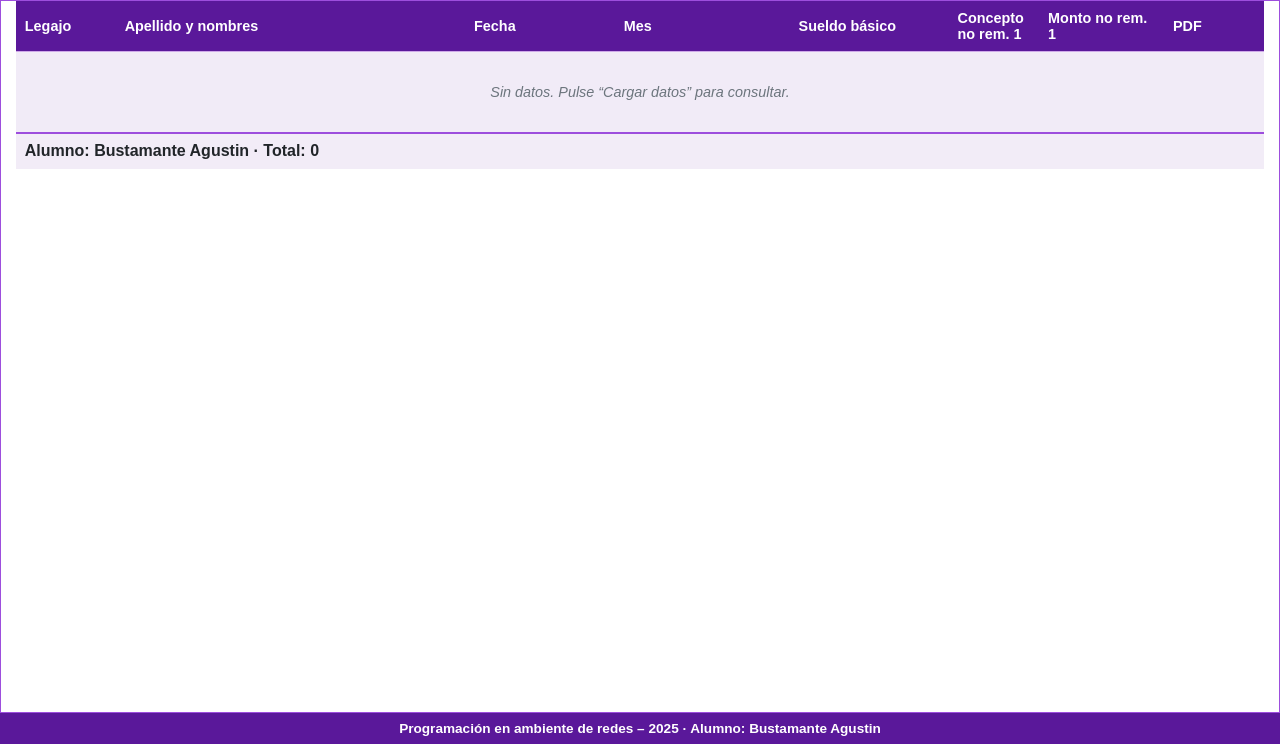
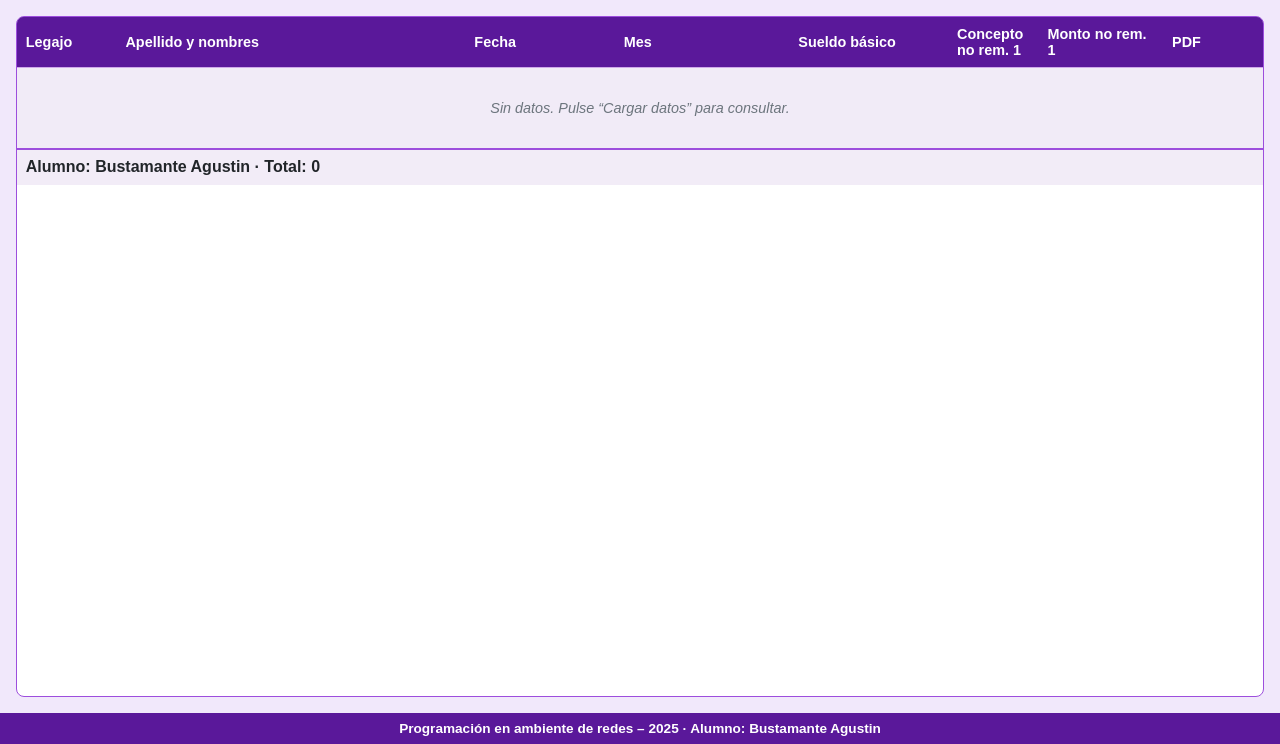
Before and after one commit to agusbustamante/ejercicios, a PHP site: page /ejercicios/Php/11sesiones/app_modulo1/index.html in a window 1280 px wide. Shown: the part 56-800 px from the top of the page. Run offline with PHP 8.4, Linux system fonts and the light colour scheme; the visitor is signed in with stand-in values (Sample User, id 1); data that the repository does not hold is empty.

Commit message:
Update styles.css

```diff
--- a/ejercicios/Php/11sesiones/app_modulo1/styles.css
+++ b/ejercicios/Php/11sesiones/app_modulo1/styles.css
@@ -1,3 +1,4 @@
+/* Variables CSS - Estilo Tabla2 */
 :root{
   --color-primario:#5a189a;
   --color-secundario:#9d4edd;
@@ -12,7 +13,7 @@
 *{box-sizing:border-box;}
 
 /* Layout Principal */
-html,body{height:100%}
+html,body{height:100%;margin:0;padding:0;}
 body.vista-simple{
   font-family:Arial,Helvetica,sans-serif;
   color:var(--color-texto);
@@ -30,8 +31,10 @@ body.vista-simple{
   flex:1;
   display:flex;
   flex-direction:column;
-  padding:0;
+  padding:1rem;
   margin:0;
+  width:100%;
+  max-width:100%;
 }
 
 /* Encabezado - Estilo Tabla2 */
@@ -91,7 +94,6 @@ body.vista-simple{
   color:rgba(255,255,255,0.7);
 }
 
-/* Botones - Estilo Tabla2 */
 .boton{
   background:var(--color-boton);
   color:#fff;
@@ -132,11 +134,11 @@ body.vista-simple{
 .tabla-wrapper{
   flex:1;
   overflow-y:auto;
-  overflow-x:hidden;
-  scrollbar-gutter:stable both-edges;
+  overflow-x:auto;
   border:1px solid var(--color-secundario);
-  border-radius:0;
+  border-radius:8px;
   background:#fff;
+  width:100%;
 }
 
 .vista-simple table{
@@ -157,8 +159,8 @@ body.vista-simple{
   border-bottom:1px solid var(--borde);
   font-weight:700;
   font-size:0.9rem;
-  position:sticky;
-  top:0;
+  position:static;
+  background:var(--color-primario);
   z-index:1;
 }
 
```
